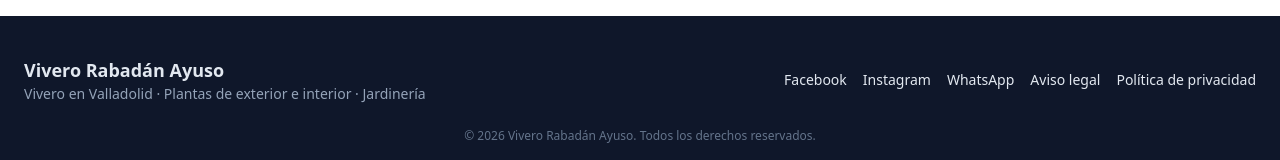
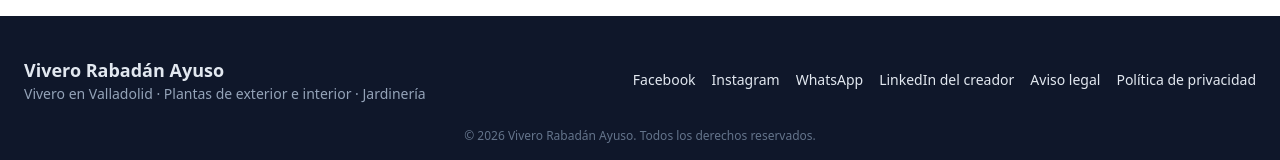
Before and after one commit to vash95/Viveros, a React (Vite) app: page / in a window 1280 px wide. Shown: the part 5175-5335 px from the top of the page. Built offline with nearby package versions, Linux system fonts and the light colour scheme.

Commit message:
Add creator LinkedIn link to footer

```diff
--- a/src/components/Footer.jsx
+++ b/src/components/Footer.jsx
@@ -11,6 +11,14 @@ const Footer = ({ onOpenLegalNotice, onOpenPrivacyPolicy }) => (
         <a href="https://facebook.com" target="_blank" rel="noreferrer" className="hover:text-white">Facebook</a>
         <a href="https://instagram.com" target="_blank" rel="noreferrer" className="hover:text-white">Instagram</a>
         <a href="https://wa.me/34983222120" target="_blank" rel="noreferrer" className="hover:text-white">WhatsApp</a>
+        <a
+          href="https://www.linkedin.com/in/borja-rabad%C3%A1n-mart%C3%ADn-7569abb9/"
+          target="_blank"
+          rel="noreferrer"
+          className="hover:text-white"
+        >
+          LinkedIn del creador
+        </a>
         <button type="button" onClick={onOpenLegalNotice} className="hover:text-white">Aviso legal</button>
         <button type="button" onClick={onOpenPrivacyPolicy} className="hover:text-white">Política de privacidad</button>
       </div>
```
